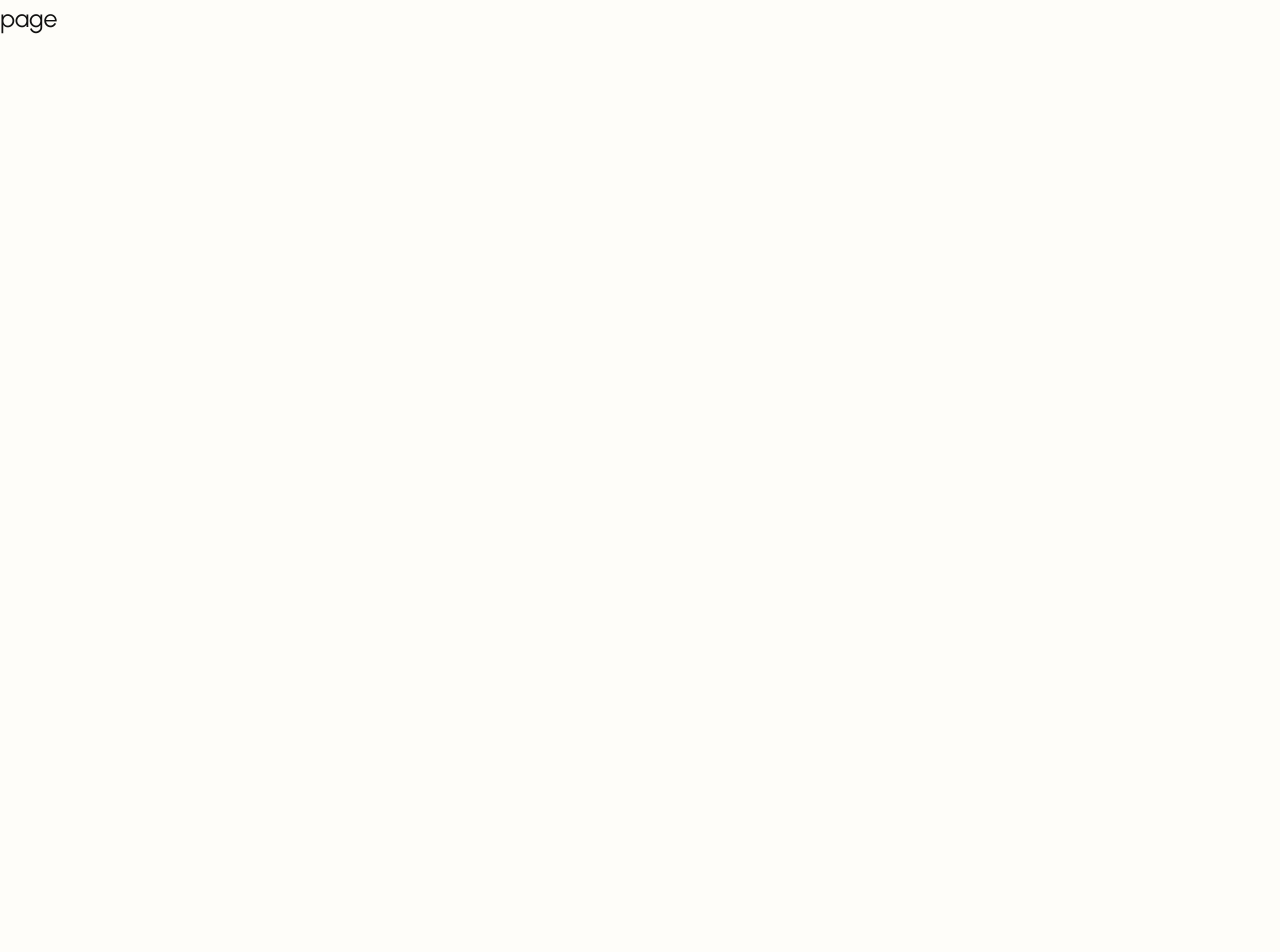
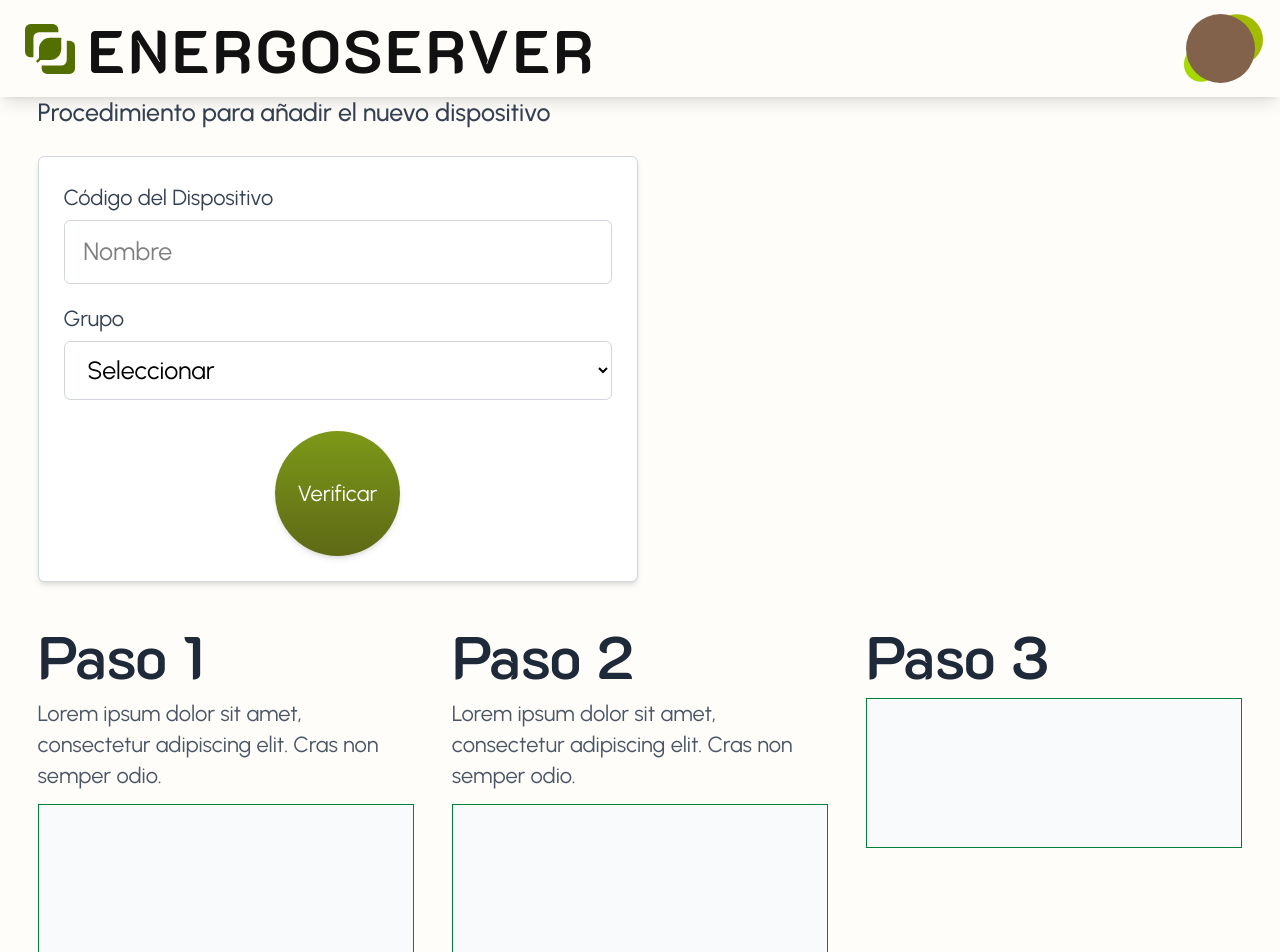
Before and after one commit to oowl3/puchamamota-energoserver-, a Next.js app: page /dulson-4 in a window 1280 px wide. Shown: the top 952 px of the page. Before the commit the page ends 800 px from the top, so only its background shows below. Built offline with nearby package versions, Linux system fonts and the light colour scheme.

Commit message:
vista dispositivo

```diff
--- a/src/app/dulson-4/page.tsx
+++ b/src/app/dulson-4/page.tsx
@@ -1,8 +1,70 @@
 import React from 'react'
-
+import Header_loguin from "@/app/components/elements/header/Header_loguin";
 const Dulson_4 = () => {
   return (
-    <div>page</div>
+    <main>
+      <Header_loguin />
+
+<section className="p-6">
+  <h2 className="text-xl font-semibold text-gray-800 mb-2">Añadir Dispositivo</h2>
+  <p className="font-medium text-gray-700 mb-4">Procedimiento para añadir el nuevo dispositivo</p>
+
+  <div className="flex flex-wrap gap-6">
+    {/* Formulario */}
+  <div className="bg-white border border-gray-300 shadow-md rounded p-4 w-full max-w-sm">
+    {/* Código del dispositivo */}
+  <label htmlFor="codigo" className="block text-sm text-gray-700">Código del Dispositivo</label>
+  <input
+    id="codigo"
+    type="text"
+    placeholder="Nombre"
+    className="w-full mt-1 mb-3 px-3 py-2 border border-gray-300 rounded text-black"
+  />
+
+    {/* Grupo */}
+  <label htmlFor="grupo" className="block text-sm text-gray-700">Grupo</label>
+  <select
+    id="grupo"
+    className="w-full mt-1 mb-3 px-3 py-2 border border-gray-300 rounded text-black"
+  >
+    <option>Seleccionar</option>
+  </select>
+
+    {/* Botón */}
+  <button className="w-20 h-20 rounded-full bg-gradient-to-b from-[#7d9918] to-[#5e6916] text-white text-sm mx-auto mt-2 block shadow-md">
+    Verificar
+  </button>
+</div>
+
+    {/* Pasos */}
+    <div className="grid gap-6 md:grid-cols-2 xl:grid-cols-3">
+      {/* Paso 1 */}
+      <div className="max-w-xs">
+        <h3 className="font-semibold text-gray-800 mb-1">Paso 1</h3>
+        <p className="text-sm text-gray-600 mb-2">
+          Lorem ipsum dolor sit amet, consectetur adipiscing elit. Cras non semper odio.
+        </p>
+        <div className="w-full h-36 border border-green-700 bg-gray-50" />
+      </div>
+
+      {/* Paso 2 */}
+      <div className="max-w-xs">
+        <h3 className="font-semibold text-gray-800 mb-1">Paso 2</h3>
+        <p className="text-sm text-gray-600 mb-2">
+          Lorem ipsum dolor sit amet, consectetur adipiscing elit. Cras non semper odio.
+        </p>
+        <div className="w-full h-36 border border-green-700 bg-gray-50" />
+      </div>
+
+      {/* Paso 3 */}
+      <div className="max-w-xs">
+        <h3 className="font-semibold text-gray-800 mb-1">Paso 3</h3>
+        <div className="w-full h-24 border border-green-700 bg-gray-50" />
+      </div>
+    </div>
+  </div>
+</section>
+</main>
   )
 }
 
```
